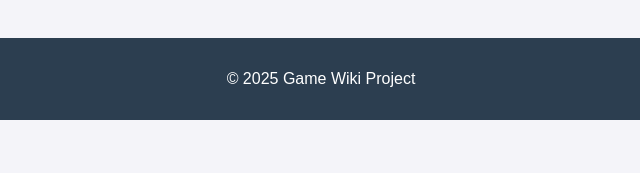
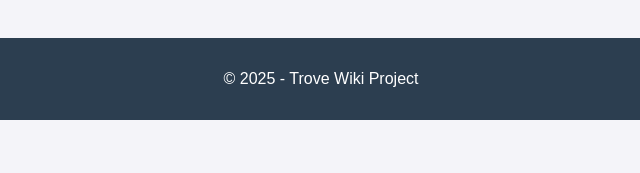
Before and after one commit to TroveWiki/TroveWiki.github.io, a plain HTML site: page index.html in a window 1280 px wide. Shown: the part 451-624 px from the top of the page, 319-959 px from the left. Drawn offline with Linux system fonts and the light colour scheme.

Commit message:
Update index.html

```diff
--- a/index.html
+++ b/index.html
@@ -3,7 +3,7 @@
 <head>
   <meta charset="UTF-8">
   <meta name="viewport" content="width=device-width, initial-scale=1.0">
-  <title>Game Wiki</title>
+  <title>Trove Wiki</title>
   <style>
     body {
       font-family: Arial, sans-serif;
@@ -77,7 +77,7 @@
   </nav>
 
   <footer>
-    <p>&copy; 2025 Game Wiki Project</p>
+    <p>&copy; 2025 - Trove Wiki Project</p>
   </footer>
 </body>
 </html>
```
